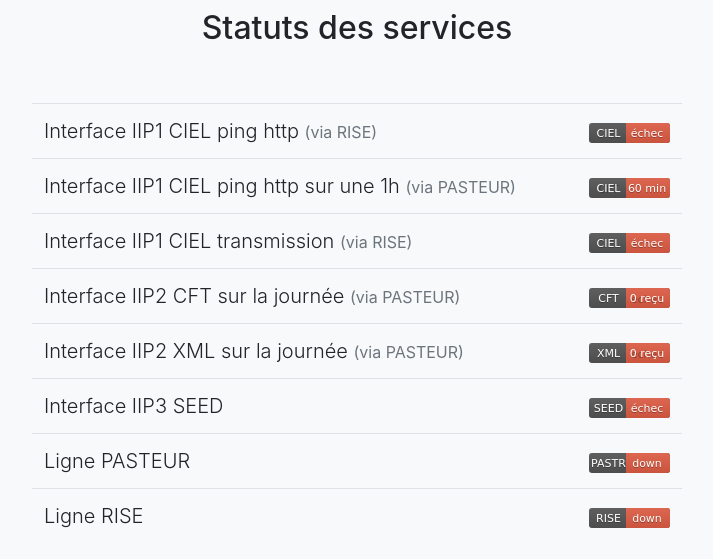
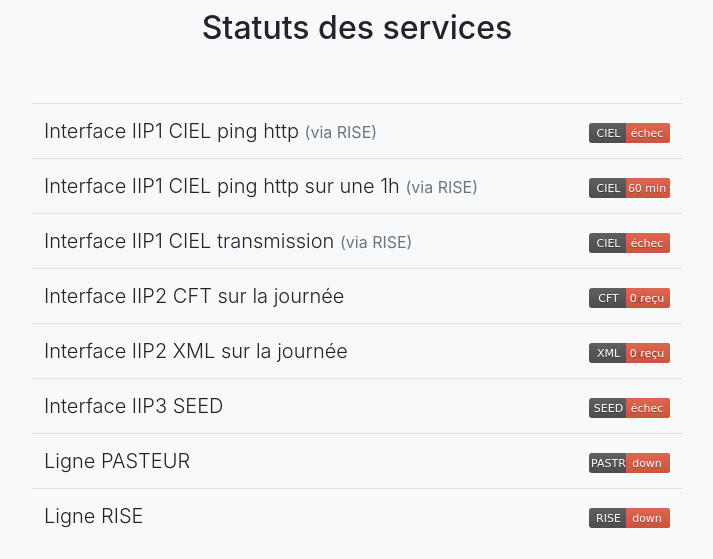
Before and after one commit to 24eme/mutualisation-douane, a PHP site: page /status/index.php in a window 1280 px wide. Shown: the part 291-850 px from the top of the page, without its empty margins (283-996 px from the left). Run offline with PHP 8.4, Linux system fonts and the light colour scheme; data that the repository does not hold is empty.

Commit message:
PASTEUR en décommitionnement

```diff
--- a/status/index.php
+++ b/status/index.php
@@ -18,10 +18,10 @@
       <div style="width: 650px">
 <table class="lead table">
 <tr><td>Interface IIP1 CIEL ping http <small class="text-muted">(via RISE)</small></td><td class="text-right"><img src="CIEL.svg.php"/></td></tr>
-<tr><td>Interface IIP1 CIEL ping http sur une 1h <small class="text-muted">(via PASTEUR)</small></td><td class="text-right"><img src="CIEL60min.svg.php"/></td></tr>
+<tr><td>Interface IIP1 CIEL ping http sur une 1h <small class="text-muted">(via RISE)</small></td><td class="text-right"><img src="CIEL60min.svg.php"/></td></tr>
 <tr><td>Interface IIP1 CIEL transmission <small class="text-muted">(via RISE)</small></td><td class="text-right"><img src="CIELTRANSMISSION.svg.php"/></td></tr>
-<tr><td>Interface IIP2 CFT sur la journée <small class="text-muted">(via PASTEUR)</small></td><td class="text-right"><img src="CFT.svg.php"/></td></tr>
-<tr><td>Interface IIP2 XML sur la journée <small class="text-muted">(via PASTEUR)</small></td><td class="text-right"><img src="XML.svg.php"/></td></tr>
+<tr><td>Interface IIP2 CFT sur la journée <small class="text-muted"></small></td><td class="text-right"><img src="CFT.svg.php"/></td></tr>
+<tr><td>Interface IIP2 XML sur la journée <small class="text-muted"></small></td><td class="text-right"><img src="XML.svg.php"/></td></tr>
 <tr><td>Interface IIP3 SEED</td><td class="text-right"><img src="SEED.svg.php"/></td></tr>
 <tr><td>Ligne PASTEUR</td><td class="text-right"><img src="PASTEUR.svg.php"/></td></tr>
 <tr><td>Ligne RISE</td><td class="text-right"><img src="RISE.svg.php"/></td></tr>
```
